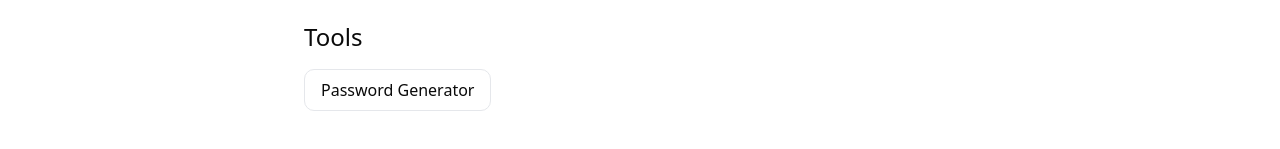
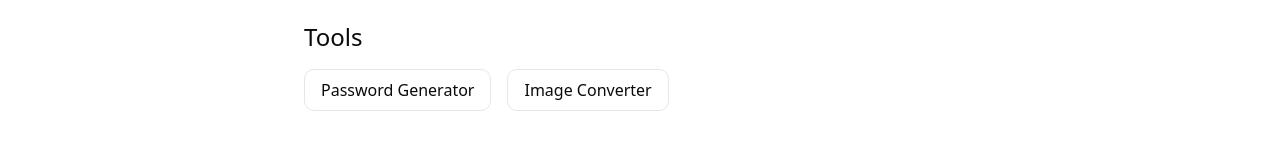
Before and after one commit to Gavin-Hofer/webstk, a Next.js app: page / in a window 1280 px wide. Shown: the part 215-364 px from the top of the page. Built offline with nearby package versions, Linux system fonts and the light colour scheme.

Commit message:
Added a link to the image converter to the homepage.

```diff
--- a/src/app/page.tsx
+++ b/src/app/page.tsx
@@ -36,6 +36,12 @@ const Page: NextPage = () => {
         >
           Password Generator
         </Link>
+        <Link
+          href='/image-converted'
+          className='rounded-lg border border-gray-200 px-4 py-2 transition-colors duration-500 ease-out hover:bg-gray-100'
+        >
+          Image Converter
+        </Link>
       </div>
     </div>
   );
```
